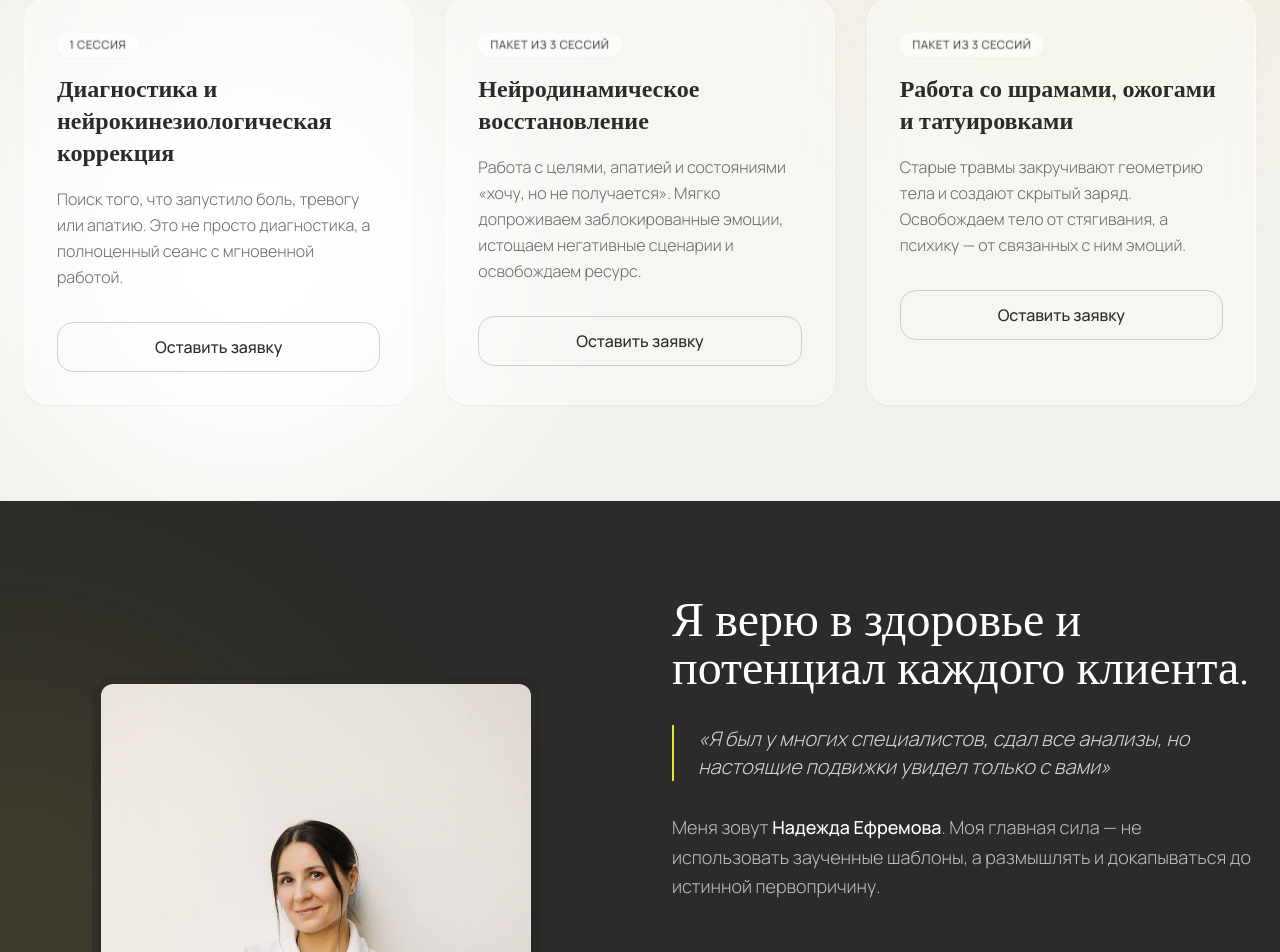
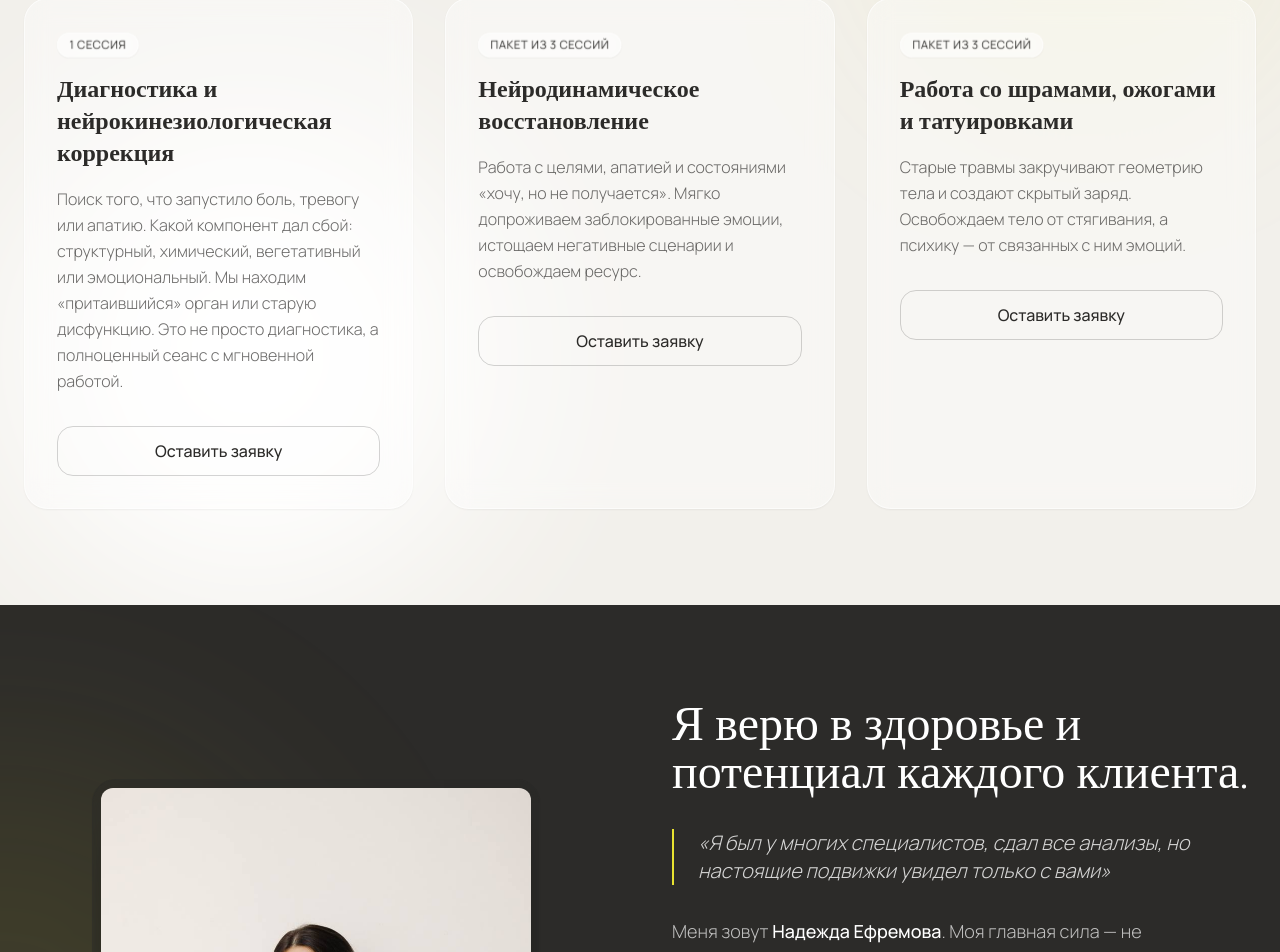
Before and after one commit to glebastashev/kinesio_site, a React (Vite) app: page / in a window 1280 px wide. Shown: the part 7657-8609 px from the top of the page. Built offline with nearby package versions, Linux system fonts and the light colour scheme.

Commit message:
Update diagnostics service description with new copy

```diff
--- a/src/components/sections/Services.tsx
+++ b/src/components/sections/Services.tsx
@@ -7,7 +7,7 @@ const services = [
   {
     title: "Диагностика и нейрокинезиологическая коррекция",
     duration: "1 сессия",
-    description: "Поиск того, что запустило боль, тревогу или апатию. Это не просто диагностика, а полноценный сеанс с мгновенной работой.",
+    description: "Поиск того, что запустило боль, тревогу или апатию. Какой компонент дал сбой: структурный, химический, вегетативный или эмоциональный. Мы находим «притаившийся» орган или старую дисфункцию. Это не просто диагностика, а полноценный сеанс с мгновенной работой.",
   },
   {
     title: "Нейродинамическое восстановление",
```
